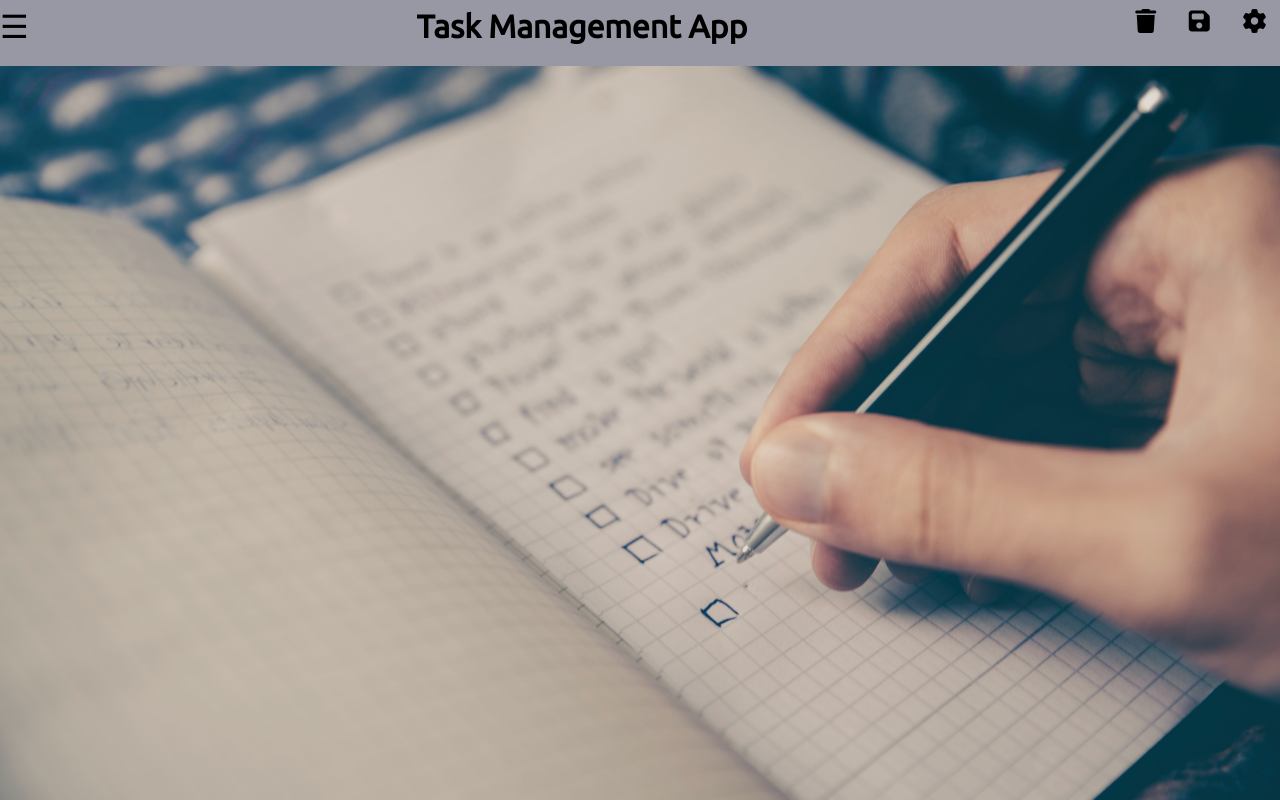
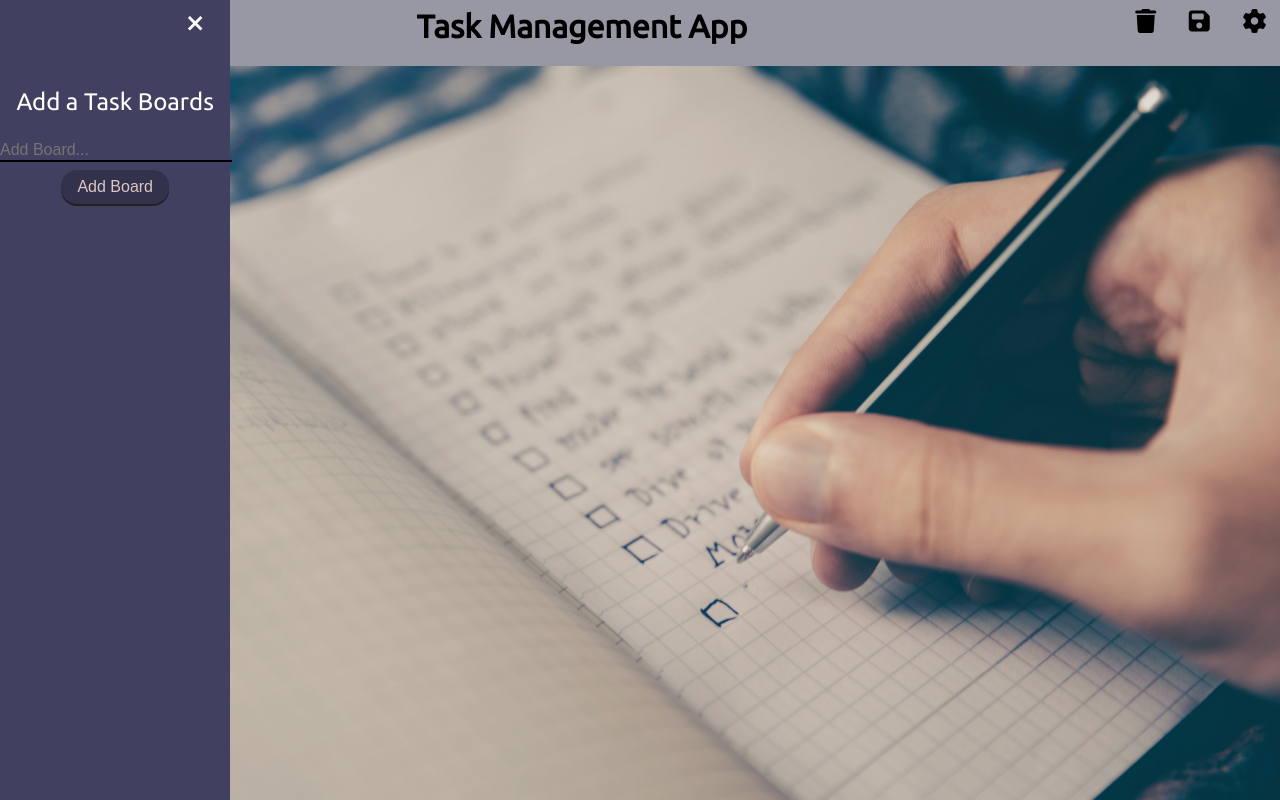
Before and after one commit to SwatiThorat21/Task-management, a plain HTML site: page index.html in a window 1280 px wide. Drawn offline with Linux system fonts and the light colour scheme.

Commit message:
side bar css updated

```diff
--- a/index.html
+++ b/index.html
@@ -39,18 +39,21 @@
         </div>
       </header>
 
-      <!-- <div id="hamburger" class="hamburger">
+      <div id="hamburger" class="hamburger">
         <span id="sidebar-close">&times;</span>
         <p class="board-title">Add a Task Boards</p>
         <ul id="boards-list">
-            Boards will be listed here... -->
-      <!-- </ul>
+            <!-- Boards will be listed here... -->
+        </ul>
 
-        <div class="flex-col">
+        <div class="add-board">
             <input type="text" id="add-board-text" name="add-board" placeholder="Add Board...">
             <button id="add-board-button">Add Board</button>
         </div>
-    </div> -->
+    </div>
+
+
+
     </div>
     <script src="script.js"></script>
   </body>
--- a/style.css
+++ b/style.css
@@ -1,17 +1,9 @@
-/* html{
-    background-image: url('images/task.jpg') no-repeat center center fixed;
-    background-size: cover;
-    height: 100%;
-    overflow: hidden;
-
-} */
-
 html,
 body {
   margin: 0;
   height: 100%;
   overflow: hidden;
-  font-family: 'Ubuntu', sans-serif;
+  font-family: "Ubuntu", sans-serif;
 }
 
 .bg-container {
@@ -57,3 +49,102 @@ body {
   cursor: pointer;
   letter-spacing: 1ch;
 }
+
+.hamburger {
+    height: 100%;
+    width: 18%;
+    position: fixed;
+    /* z-index: 1; */
+    top: 0;
+    left: 0;
+    background-color: #414061;
+    /* overflow-x: hidden; */
+    transition: 0.5s;
+    padding-top: 4rem;
+
+}
+
+.hamburger p.board-title {
+  font-size: 1.5rem;
+  color:white;
+  display: block;
+  transition: 0.3s;
+  text-align: center;
+}
+
+.hamburger > ul {
+  list-style: none;
+  padding-left: 0;
+}
+
+.hamburger > ul > li {
+  font-size: 1rem;
+  color: black;
+  background-color: #f3f3f3;
+  padding: 0.5rem;
+  margin-inline: 1em;
+  margin-bottom: 1rem;
+  border-radius: 0.5rem;
+  box-shadow: 3px 3px rgb(105, 65, 65);
+}
+
+.hamburger > ul > li.is-active {
+  box-shadow: 3px 3px yellow;
+}
+
+.hamburger > ul > li:hover {
+  color: rgb(55, 55, 108);
+  cursor: pointer;
+  box-shadow: 3px 3px yellow;
+}
+
+.hamburger #sidebar-close {
+  color: white;
+  cursor: pointer;
+  position: absolute;
+  top: 0;
+  right: 25px;
+  font-size: 2.25rem;
+  margin-left: 50px;
+}
+
+input[type="text"] {
+  border: none;
+  border-bottom: 2px solid black;
+  font-size: 1em;
+  background-color: transparent;
+}
+
+input[type="text"]:focus {
+  border: none;
+  border-bottom: 2px solid blueviolet;
+  outline: none;
+}
+
+#add-board-button {
+  border: none;
+  font-size: 1rem;
+  border-radius: 1rem;
+  background-color: rgb(50, 50, 76);
+  color: rgb(220, 197, 197);
+  padding: 0.5em 1em;
+  box-shadow: 0px 2px rgb(32, 32, 32);
+  margin-bottom: 2rem;
+}
+
+#add-board-button:hover {
+  cursor: pointer;
+  color: white;
+  box-shadow: 0px 2px rgb(220, 197, 197);
+}
+
+#add-board-text {
+  width:100%;
+  color:white;
+}
+.add-board {
+  display: flex;
+  align-items: center;
+  flex-direction: column;
+  gap: 0.5rem;
+}
```
